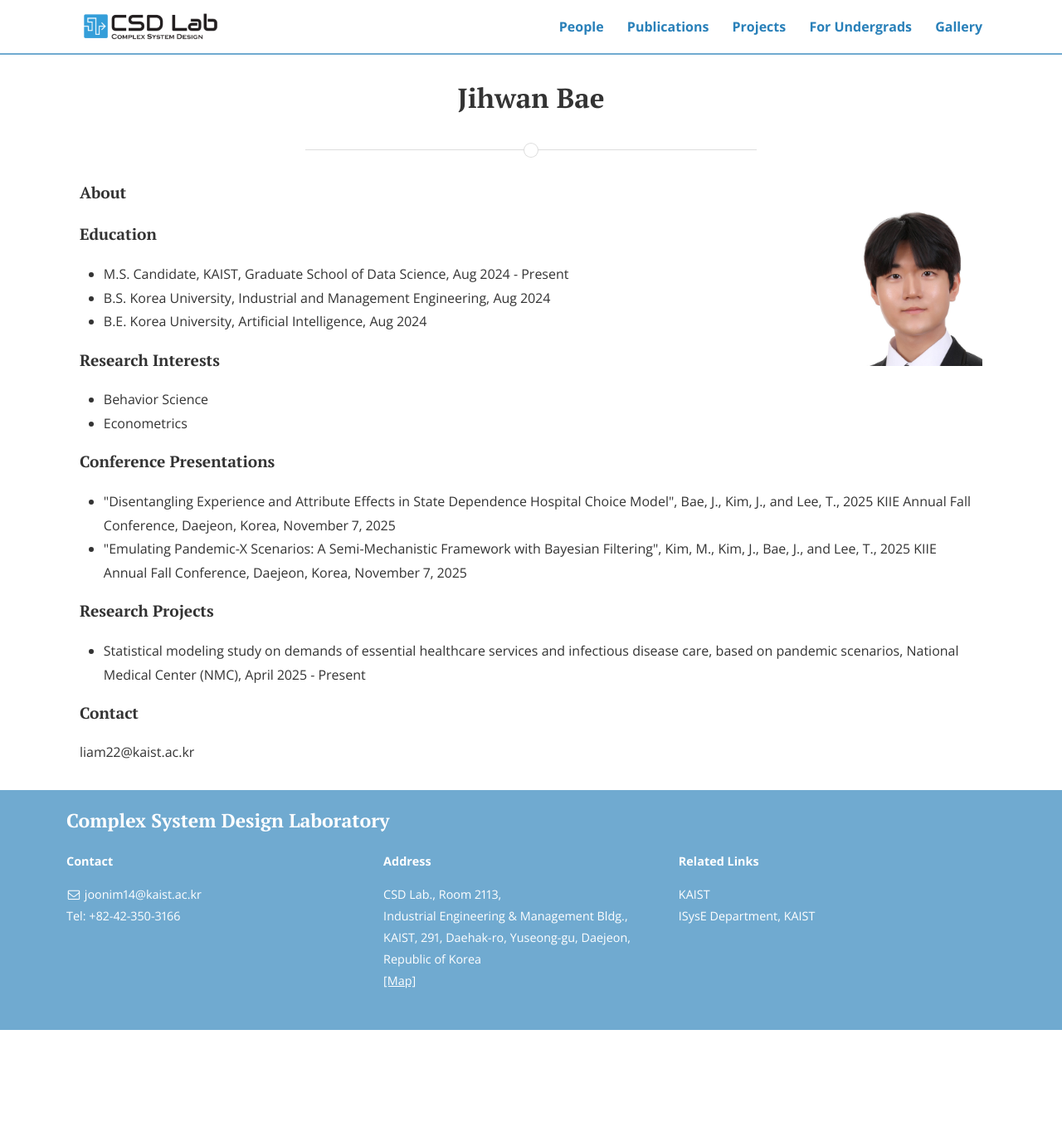
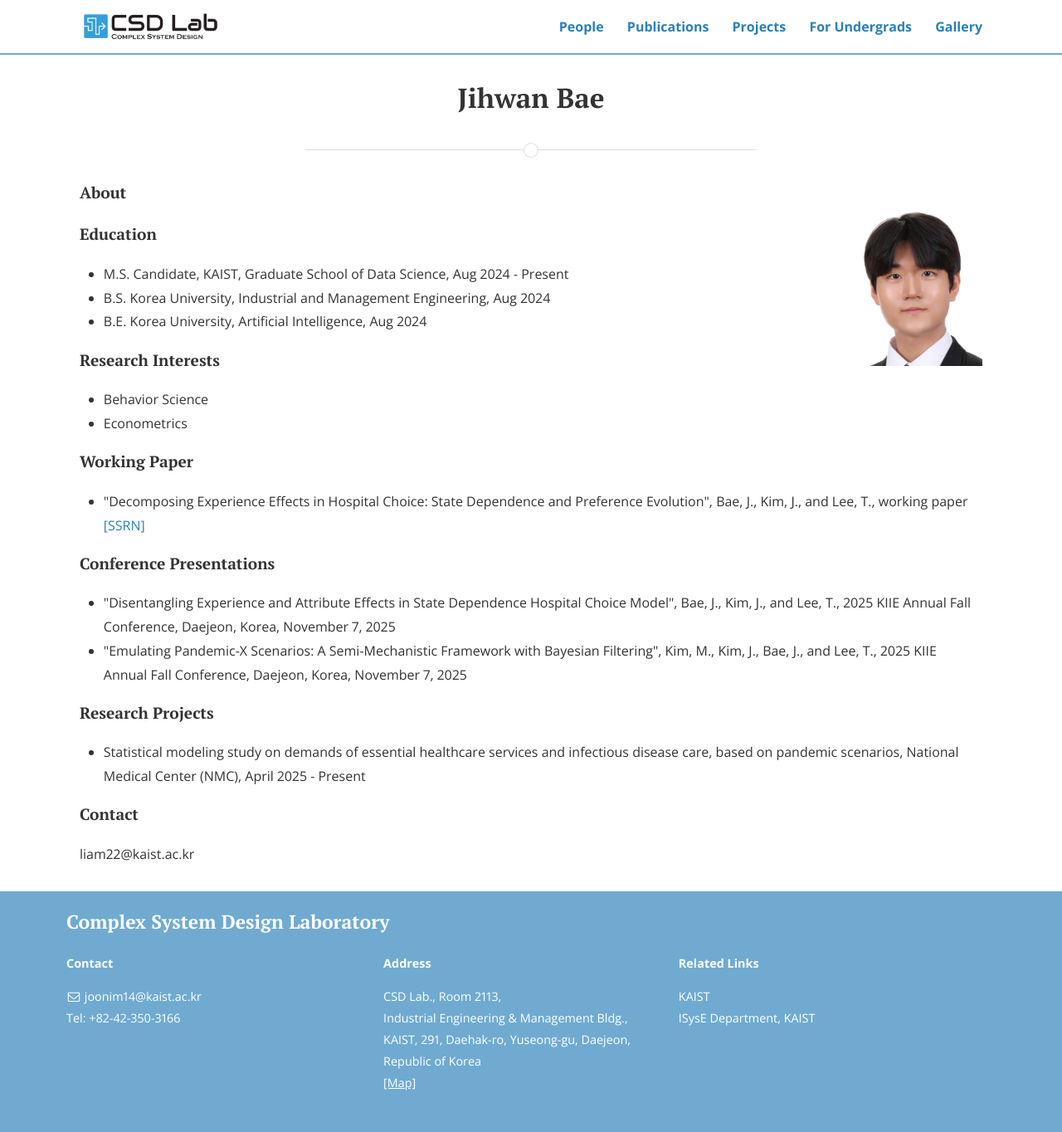
Before and after one commit to CSDlab-KAIST/csdlab-kaist.github.io, a Jekyll site: the page built from people/jihwan.html, in a window 1280 px wide. Shown: the whole page at 83% size. Built offline with Jekyll 4.4.1, drawn with Linux system fonts in a browser that asks for light colours; nearby versions of some CDN libraries; before the commit the page ends 1241 px from its top, so only the background shows below that.

Commit message:
Update jihwan.html

```diff
--- a/people/jihwan.html
+++ b/people/jihwan.html
@@ -28,6 +28,13 @@ title: Jihwan Bae
   <li>Econometrics</li>
 </ul>
 
+<h4>Working Paper</h4>
+<ul>
+	<li>"Decomposing Experience Effects in Hospital Choice: State Dependence and Preference Evolution", Bae, J., Kim, J., and Lee, T., working paper
+	<a href="https://ssrn.com/abstract=XXXXXXX" target="_blank">[SSRN]</a>
+	</li>
+</ul>
+
 <h4>Conference Presentations</h4>
 <ul>
 	<li>"Disentangling Experience and Attribute Effects in State Dependence Hospital Choice Model", Bae, J., Kim, J., and Lee, T., 2025 KIIE Annual Fall Conference, Daejeon, Korea, November 7, 2025</li>
```
